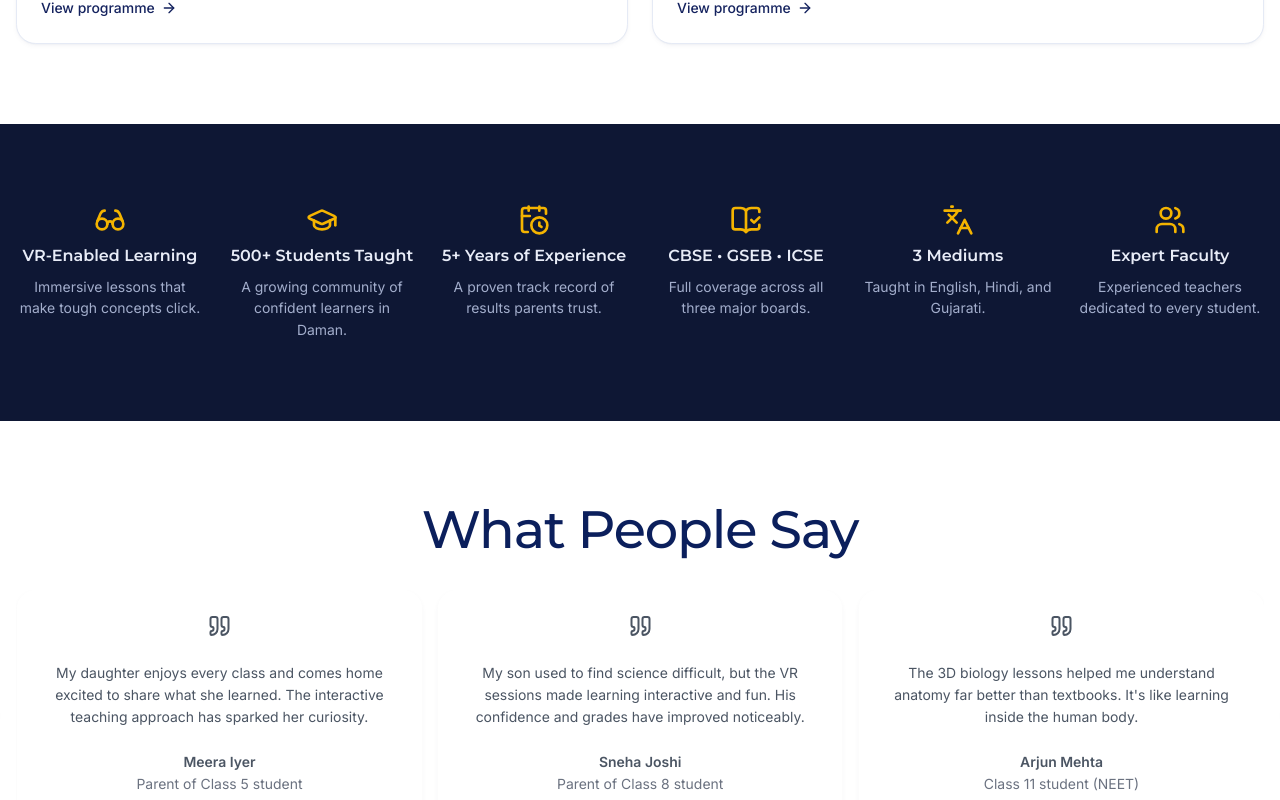
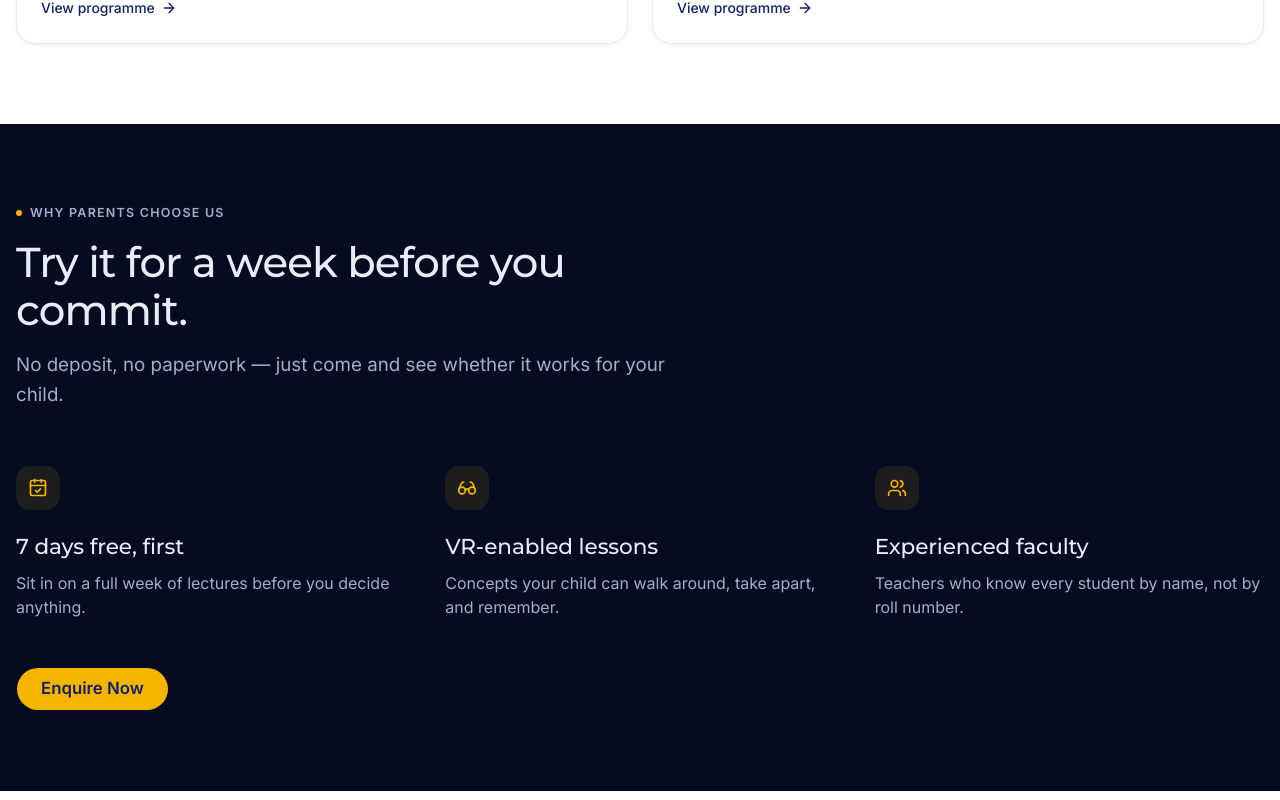
Before and after one commit to shivam2575/vrfuture-web, a Next.js app: page / in a window 1280 px wide. Shown: the part 2860-3660 px from the top of the page. Built offline with nearby package versions, Linux system fonts and the light colour scheme.

Commit message:
feat: enhance SectionHeader component for dynamic heading; update Trust and Programs pages with new layout and content

```diff
--- a/app/components/global/SectionHeader.tsx
+++ b/app/components/global/SectionHeader.tsx
@@ -2,10 +2,12 @@ export function SectionHeader({
   eyebrow,
   title,
   lead,
+  as: Heading = "h2",
 }: {
   eyebrow?: string;
   title: string;
   lead?: string;
+  as?: "h1" | "h2";
 }) {
   return (
     <div className="max-w-2xl">
@@ -15,7 +17,9 @@ export function SectionHeader({
           {eyebrow}
         </p>
       )}
-      <h2 className="mt-4 text-4xl font-heading text-heading">{title}</h2>
+      <Heading className="mt-4 text-4xl font-heading text-heading">
+        {title}
+      </Heading>
       {lead && <p className="mt-4 text-lg text-muted-foreground">{lead}</p>}
     </div>
   );
--- a/app/components/homepage/Trust.tsx
+++ b/app/components/homepage/Trust.tsx
@@ -1,29 +1,33 @@
+import { TRUST_STRIP } from "@/app/constants";
 import { Section } from "../global/Section";
-import { TRUST_STRIP } from "../../constants";
-import { cn } from "@/lib/utils";
+import { SectionHeader } from "../global/SectionHeader";
+import { EnquiryButton } from "../global/EnquiryButton";
 
 export function Trust() {
   return (
-    <div className="surface-dark bg-muted">
-      <Section className={cn("w-full")}>
-        <div className="grid grid-cols-2 md:grid-cols-3 gap-6 lg:grid-cols-6">
-          {TRUST_STRIP.map((item) => {
-            const Icon = item.icon;
-            return (
-              <div
-                key={item.title}
-                className="flex flex-col items-center text-center gap-2"
-              >
-                <Icon className="h-8 w-8 text-highlight" />
-                <h3 className="font-heading text-foreground font-semibold">
-                  {item.title}
-                </h3>
+    <div className="surface-dark bg-background">
+      <Section>
+        <SectionHeader
+          eyebrow="Why parents choose us"
+          title="Try it for a week before you commit."
+          lead="No deposit, no paperwork — just come and see whether it works for your child."
+        />
 
-                <p className="text-sm text-muted-foreground">{item.desc}</p>
+        <div className="mt-14 grid gap-10 md:grid-cols-3">
+          {TRUST_STRIP.map(({ icon: Icon, title, desc }) => (
+            <div key={title}>
+              <div className="flex h-11 w-11 items-center justify-center rounded-lg bg-highlight/10 text-highlight">
+                <Icon className="h-5 w-5" />
               </div>
-            );
-          })}
+              <h3 className="mt-5 text-xl font-heading text-heading">
+                {title}
+              </h3>
+              <p className="mt-2 text-muted-foreground">{desc}</p>
+            </div>
+          ))}
         </div>
+
+        <EnquiryButton className="mt-12" />
       </Section>
     </div>
   );
--- /dev/null
+++ b/app/components/programs/ProgramsCard.tsx
@@ -0,0 +1,46 @@
+import { Button } from "@/components/ui/button";
+import Link from "next/link";
+
+export function ProgramsCard({
+  id,
+  title,
+  desc,
+  tags,
+}: {
+  id: string;
+  title: string;
+  desc: string;
+  tags: string[];
+}) {
+  return (
+    <article
+      id={id}
+      className="scroll-mt-28 rounded-2xl border border-border bg-card p-6 transition-shadow duration-300 hover:shadow-md md:p-8"
+    >
+      <div className="md:flex md:items-start md:justify-center md:gap-10">
+        <div className="md:max-w-xl">
+          <h2 className="text-2xl font-heading text-heading">{title}</h2>
+          <p className="mt-3 text-muted-foreground">{desc}</p>
+          <div className="mt-5 flex flex-wrap gap-2">
+            {tags.map((tag) => (
+              <span
+                key={tag}
+                className="rounded-md border border-border px-2.5 py-1 text-xs text-muted-foreground"
+              >
+                {tag}
+              </span>
+            ))}
+          </div>
+        </div>
+        <Button
+          variant="outline"
+          size="pill"
+          className="mt-6 w-full md:mt-0 md:w-auto"
+          render={<Link href={`/contact?programme=${id}`} />}
+        >
+          Enquire
+        </Button>
+      </div>
+    </article>
+  );
+}
--- a/app/constants.tsx
+++ b/app/constants.tsx
@@ -1,15 +1,12 @@
 import { FacebookIcon, InstagramIcon } from "./components/icons/Social";
 
 import {
-  GraduationCap,
-  CalendarClock,
-  BookOpenCheck,
-  Languages,
   Glasses,
   Users,
   Eye,
   Brain,
   Sparkles,
+  CalendarCheck,
 } from "lucide-react";
 
 export const WHATSAPP_NUMBER = "918849620478";
@@ -66,34 +63,19 @@ export const FEATURES = [
 
 export const TRUST_STRIP = [
   {
-    icon: Glasses,
-    title: "VR-Enabled Learning",
-    desc: "Immersive lessons that make tough concepts click.",
+    icon: CalendarCheck,
+    title: "7 days free, first",
+    desc: "Sit in on a full week of lectures before you decide anything.",
   },
   {
-    icon: GraduationCap,
-    title: "500+ Students Taught",
-    desc: "A growing community of confident learners in Daman.",
-  },
-  {
-    icon: CalendarClock,
-    title: "5+ Years of Experience",
-    desc: "A proven track record of results parents trust.",
-  },
-  {
-    icon: BookOpenCheck,
-    title: "CBSE • GSEB • ICSE",
-    desc: "Full coverage across all three major boards.",
-  },
-  {
-    icon: Languages,
-    title: "3 Mediums",
-    desc: "Taught in English, Hindi, and Gujarati.",
+    icon: Glasses,
+    title: "VR-enabled lessons",
+    desc: "Concepts your child can walk around, take apart, and remember.",
   },
   {
     icon: Users,
-    title: "Expert Faculty",
-    desc: "Experienced teachers dedicated to every student.",
+    title: "Experienced faculty",
+    desc: "Teachers who know every student by name, not by roll number.",
   },
 ];
 
--- a/app/programs/page.tsx
+++ b/app/programs/page.tsx
@@ -1,14 +1,8 @@
 import { Section } from "../components/global/Section";
-import { BOARDS, MEDIUMS, PROGRAMS } from "../constants";
-import { Badge } from "@/components/ui/badge";
-import {
-  Card,
-  CardContent,
-  CardFooter,
-  CardHeader,
-  CardTitle,
-} from "@/components/ui/card";
+import { PROGRAMS } from "../constants";
 import { CTA } from "../components/global/CTA";
+import { SectionHeader } from "../components/global/SectionHeader";
+import { ProgramsCard } from "../components/programs/ProgramsCard";
 
 export const metadata = {
   title: "Programs",
@@ -20,52 +14,20 @@ export default function ProgramsPage() {
   return (
     <div>
       {/* //Heading & desc */}
-      <Section className="flex flex-col gap-6 items-center justify-center">
-        <h1 className="text-5xl text-heading font-heading">Our Programs</h1>
-        <p className="text-lg text-muted-foreground">
-          VR-powered coaching for Classes 5–12, JEE & NEET in Daman. CBSE, GSEB
-          & ICSE boards in English, Hindi & Gujarati.
-        </p>
+      <Section>
+        <SectionHeader
+          as="h1"
+          eyebrow="Programmes"
+          title="Our Programs"
+          lead="VR-powered coaching for Classes 5–12, JEE & NEET in Daman. CBSE, GSEB
+          & ICSE boards in English, Hindi & Gujarati."
+        />
+        <div className="mt-14 flex flex-col gap-6">
+          {PROGRAMS.map((program) => (
+            <ProgramsCard key={program.id} {...program} />
+          ))}
+        </div>
       </Section>
-      {/* Boards & Medium badge strip */}
-      <div className="bg-muted">
-        <Section>
-          <div className="flex flex-wrap justify-center gap-8">
-            <span>BOARDS:</span>
-            {BOARDS.map((board) => (
-              <Badge key={board}>{board}</Badge>
-            ))}
-            <span>Medium:</span>
-            {MEDIUMS.map((medium) => (
-              <Badge key={medium}>{medium}</Badge>
-            ))}
-          </div>
-        </Section>
-      </div>
-      {/* Program groups */}
-      <Section className="grid grid-cols-1 md:grid-cols-2 lg:grid-cols-4 gap-8">
-        {PROGRAMS.map((program) => (
-          <Card key={program.id}>
-            <CardHeader>
-              <CardTitle>{program.title}</CardTitle>
-            </CardHeader>
-            <CardContent>
-              <p>{program.desc}</p>
-            </CardContent>
-            <CardFooter className="flex gap-2">
-              {program.subjects &&
-                program.subjects.map((subject) => (
-                  <Badge key={subject}>{subject}</Badge>
-                ))}
-              {program.streams &&
-                program.streams.map((stream) => (
-                  <Badge key={stream}>{stream}</Badge>
-                ))}
-            </CardFooter>
-          </Card>
-        ))}
-      </Section>
-      {/* CTA block */}
       <CTA />
     </div>
   );
```
